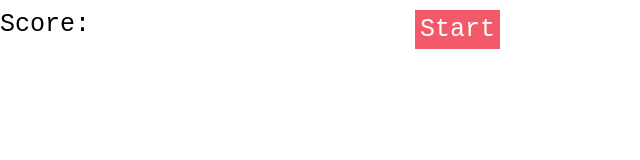
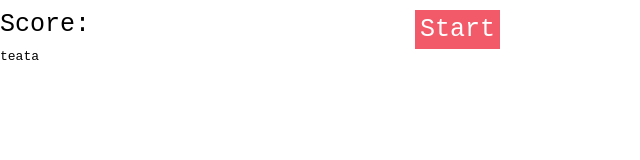
Before and after one commit to TREz-bits/snake-game, a website built with webpack: page src/index.html in a window 1280 px wide. Shown: the full height of the page, 0-640 px from the left. Built offline with nearby package versions, Linux system fonts and the light colour scheme.

Commit message:
haremos un noff

```diff
--- a/src/index.html
+++ b/src/index.html
@@ -15,5 +15,6 @@
     <button id="start">Start</button>
   </div>
   <div id="gameOver"></div>
+  teata
 </body>
 </html>
```
